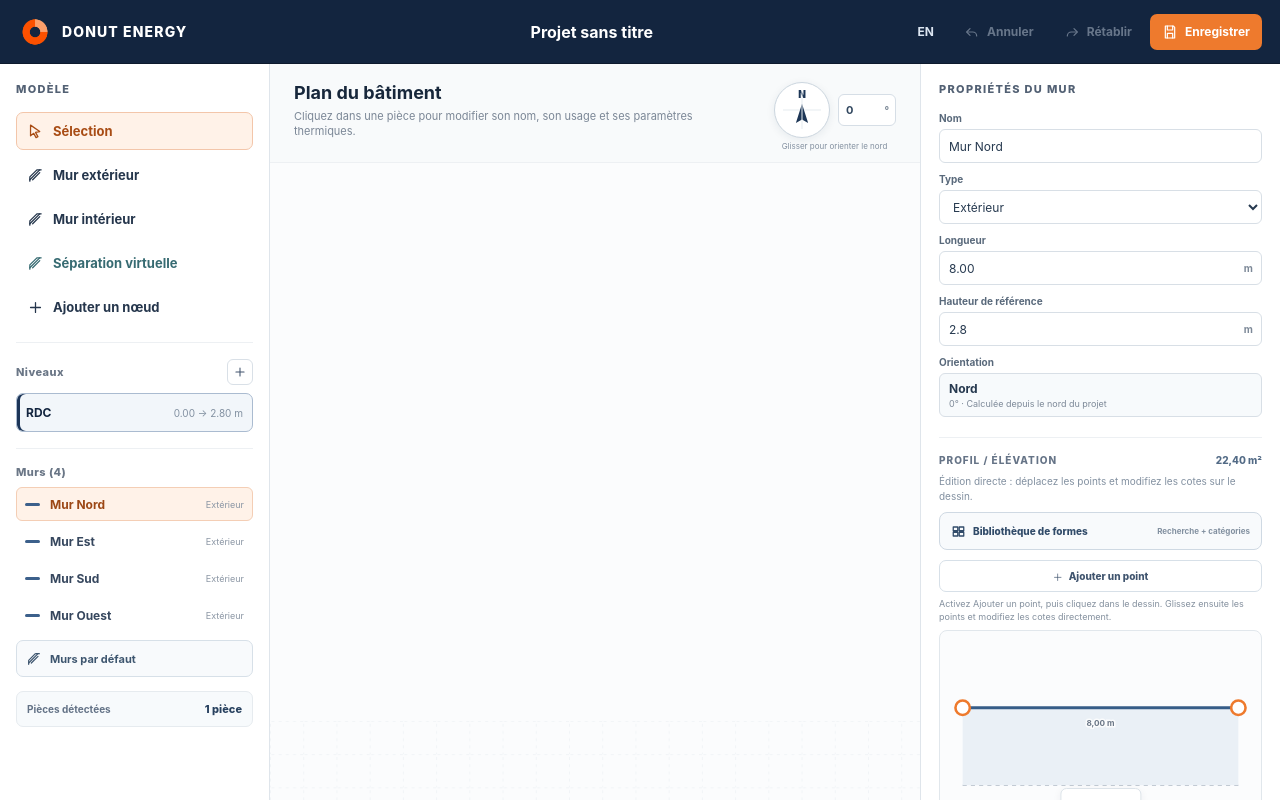
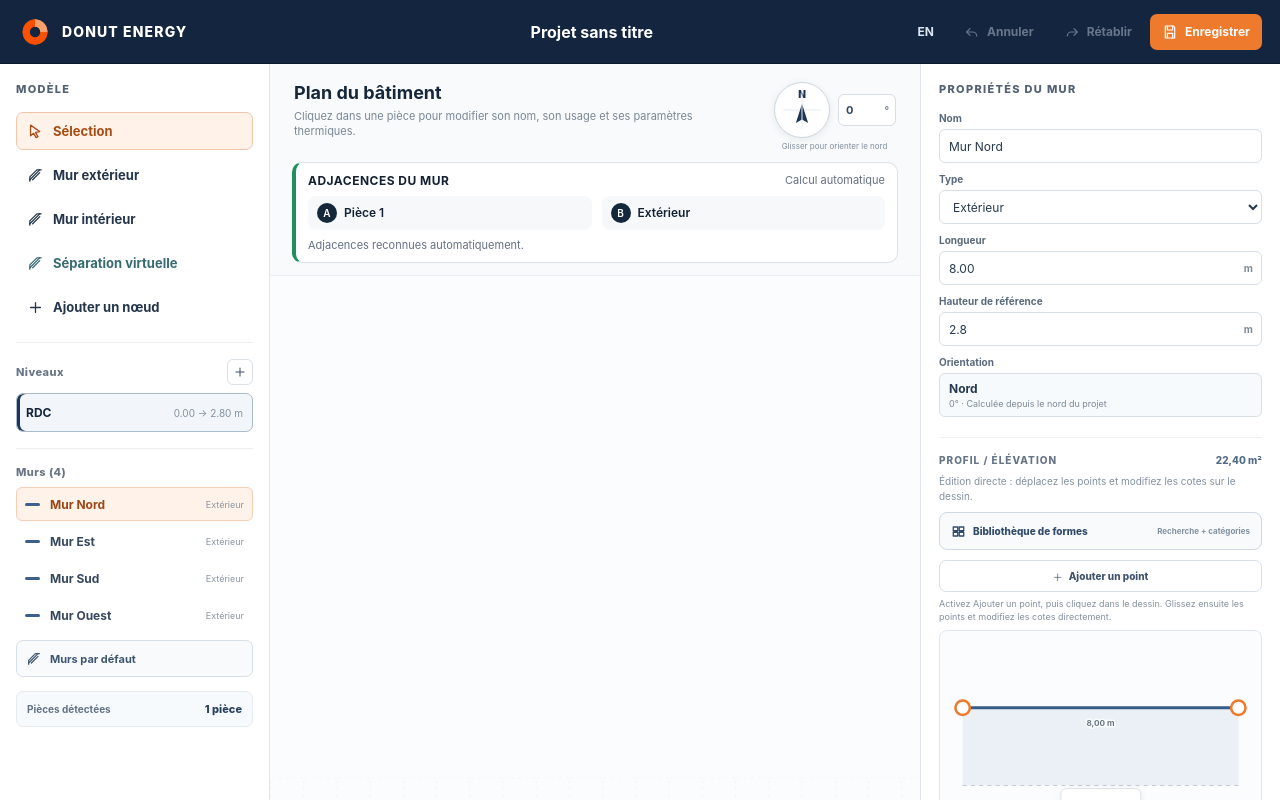
Before and after one commit to Romain76160/donut-energy, a React (Vite) app: page / in a window 1280 px wide. Shown: the top 800 px of the page. Built offline with nearby package versions, Linux system fonts and the light colour scheme.

Commit message:
Afficher les adjacences du mur sélectionné

```diff
--- a/src/components/SpacePlanCanvas.tsx
+++ b/src/components/SpacePlanCanvas.tsx
@@ -1,4 +1,5 @@
 import { useMemo, useRef, useState, type PointerEvent as ReactPointerEvent } from "react";
+import { boundarySpace, buildWallAdjacencies, wallSideAnchor, type WallBoundaryRef } from "../adjacency";
 import { LocateIcon, ZoomInIcon, ZoomOutIcon } from "../icons";
 import { snapPoint, wallOrientationFromNorth } from "../geometry";
 import { localeFor, orientationLabel, translations, type Language } from "../i18n";
@@ -6,6 +7,7 @@ import { formatNumber, wallLength, type EditorMode, type Point, type Space, type
 import "../north-control.css";
 import "../virtual-walls.css";
 import "../spaces.css";
+import "../adjacency.css";
 
 const VIEW_WIDTH = 900;
 const VIEW_HEIGHT = 680;
@@ -35,6 +37,12 @@ const isDrawing = (mode: EditorMode) => mode === "draw-external" || mode === "dr
 const normalizeNorthAngle = (value: number) => ((value % 360) + 360) % 360;
 const previewType = (mode: EditorMode) => mode === "draw-internal" ? "internal" : mode === "draw-virtual" ? "virtual" : "external";
 
+const boundaryLabel = (boundary: WallBoundaryRef, spaces: Space[], language: Language) => {
+  if (boundary.kind === "outside") return language === "fr" ? "Extérieur" : "Outside";
+  if (boundary.kind === "unassigned") return language === "fr" ? "Non attribué" : "Unassigned";
+  return boundarySpace(boundary, spaces)?.name ?? (language === "fr" ? "Pièce inconnue" : "Unknown room");
+};
+
 export function SpacePlanCanvas({
   walls,
   lowerWalls,
@@ -61,6 +69,11 @@ export function SpacePlanCanvas({
   const locale = localeFor(language);
   const northControlLabel = language === "fr" ? "Orientation du nord" : "North orientation";
   const northHint = language === "fr" ? "Glisser pour orienter le nord" : "Drag to orient north";
+  const wallAdjacencies = useMemo(() => buildWallAdjacencies(walls, spaces), [walls, spaces]);
+  const selectedAdjacency = useMemo(
+    () => wallAdjacencies.find((adjacency) => adjacency.wallId === selectedWallId) ?? null,
+    [wallAdjacencies, selectedWallId],
+  );
 
   const project = (point: Point) => ({
     x: CENTER.x + point.x * scale,
@@ -97,6 +110,12 @@ export function SpacePlanCanvas({
       angle: Math.atan2(pointer.y - draftStart.y, pointer.x - draftStart.x) * 180 / Math.PI,
     };
   }, [draftStart, pointer, scale, mode]);
+
+  const adjacencyNote = selectedAdjacency?.quality === "resolved"
+    ? (language === "fr" ? "Adjacences reconnues automatiquement." : "Adjacencies detected automatically.")
+    : selectedAdjacency?.quality === "conflict"
+      ? (language === "fr" ? "Conflit de classification : vérifie le type du mur et la géométrie des pièces." : "Classification conflict: check the wall type and room geometry.")
+      : (language === "fr" ? "Adjacence incomplète : la géométrie n’est pas fermée des deux côtés." : "Incomplete adjacency: geometry is not closed on both sides.");
 
   return (
     <main className={`canvas-panel ${isDrawing(mode) ? "drawing" : ""} ${mode === "node" ? "node-mode" : ""}`}>
@@ -162,6 +181,21 @@ export function SpacePlanCanvas({
           <small>{northHint}</small>
         </div>
       </div>
+
+      {selectedAdjacency ? (
+        <div className={`wall-adjacency-strip ${selectedAdjacency.quality}`}>
+          <div className="wall-adjacency-header">
+            <strong>{language === "fr" ? "Adjacences du mur" : "Wall adjacencies"}</strong>
+            <small>{language === "fr" ? "Calcul automatique" : "Automatic calculation"}</small>
+          </div>
+          <div className="wall-adjacency-sides">
+            <span><i>A</i>{boundaryLabel(selectedAdjacency.sideA, spaces, language)}</span>
+            <span><i>B</i>{boundaryLabel(selectedAdjacency.sideB, spaces, language)}</span>
+          </div>
+          <div className="wall-adjacency-note">{adjacencyNote}</div>
+        </div>
+      ) : null}
+
       <svg
         ref={svgRef}
         className="plan-canvas"
@@ -227,6 +261,8 @@ export function SpacePlanCanvas({
           const automaticOrientation = wall.type === "external"
             ? wallOrientationFromNorth(wall, walls, northAngle, spaces)
             : null;
+          const sideA = selected ? project(wallSideAnchor(wall, "A")) : null;
+          const sideB = selected ? project(wallSideAnchor(wall, "B")) : null;
           return (
             <g
               key={wall.id}
@@ -244,6 +280,18 @@ export function SpacePlanCanvas({
               <text x={midX + (horizontal ? 0 : 25)} y={midY + (horizontal ? -20 : 4)} textAnchor="middle">
                 {formatNumber(wallLength(wall), 2, locale)} m{automaticOrientation ? ` · ${orientationLabel(automaticOrientation, language)}` : wall.type === "virtual" ? ` · ${language === "fr" ? "virtuel" : "virtual"}` : ""}
               </text>
+              {selected && sideA && sideB ? (
+                <>
+                  <g className="adjacency-side-marker">
+                    <circle cx={sideA.x} cy={sideA.y} r="11" />
+                    <text x={sideA.x} y={sideA.y + 4} textAnchor="middle">A</text>
+                  </g>
+                  <g className="adjacency-side-marker">
+                    <circle cx={sideB.x} cy={sideB.y} r="11" />
+                    <text x={sideB.x} y={sideB.y + 4} textAnchor="middle">B</text>
+                  </g>
+                </>
+              ) : null}
             </g>
           );
         })}
```
